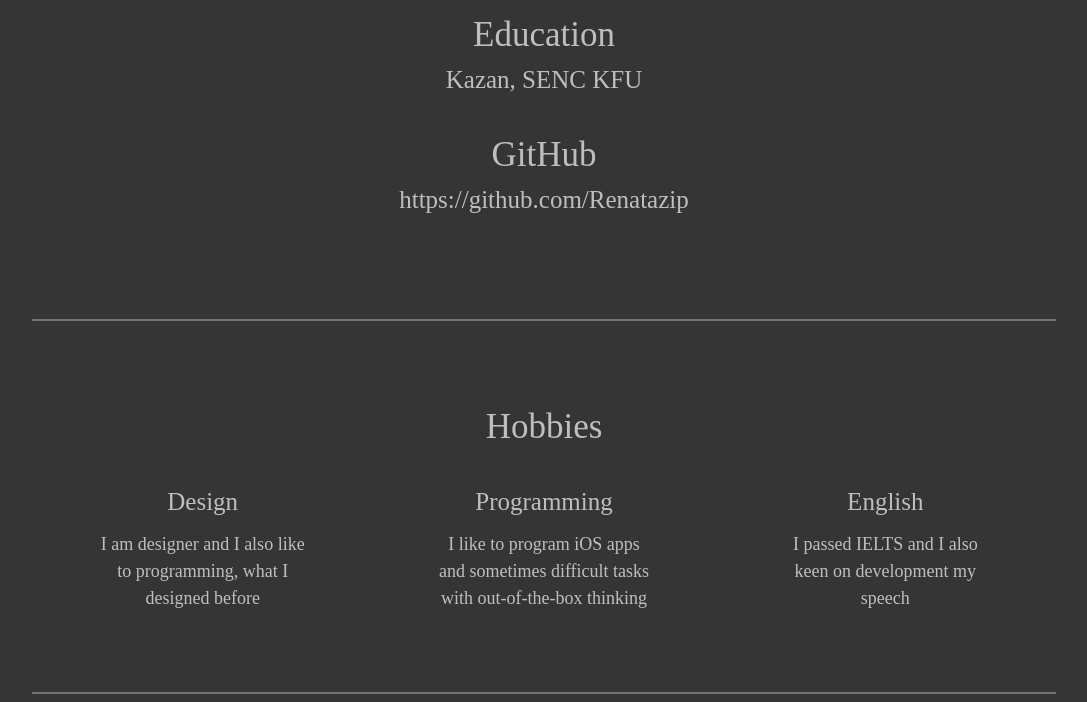
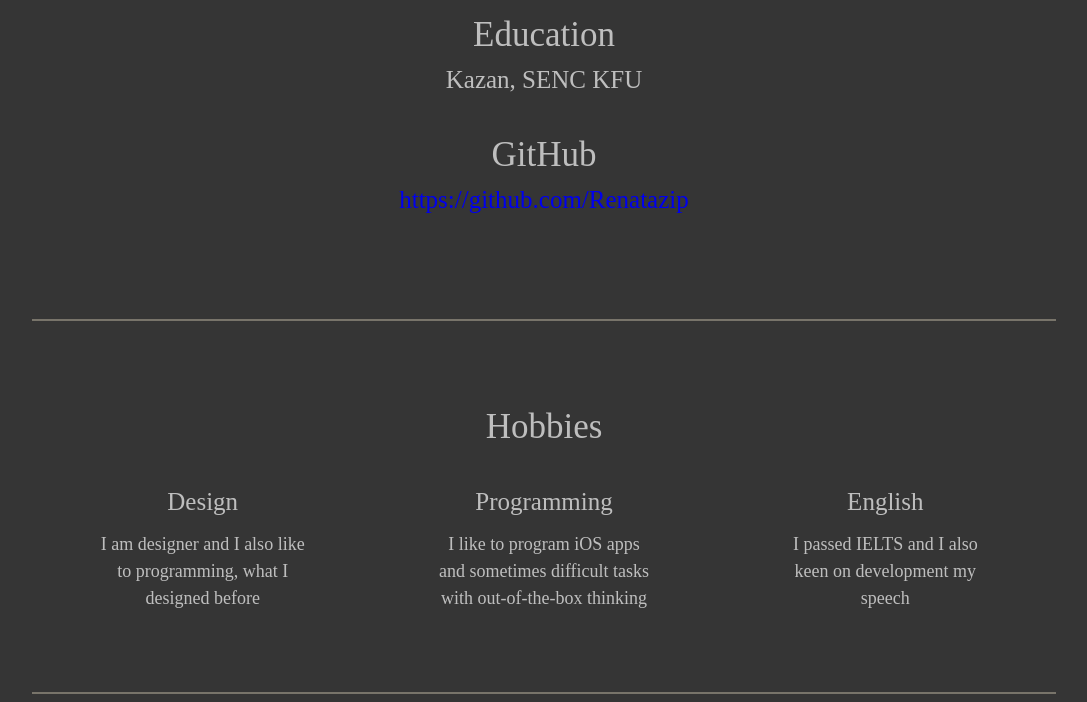
Before and after one commit to Renatazip/lyceume, a plain HTML site: page index.html in a window 1280 px wide. Shown: the part 1349-2051 px from the top of the page, without its empty margins (96-1183 px from the left). Drawn offline with Linux system fonts and the light colour scheme; a web font is replaced by a local one.

Commit message:
add link

```diff
--- a/index.html
+++ b/index.html
@@ -86,7 +86,7 @@
             </div>
             <div class="info__titles">
                 <h1>GitHub</h1>
-                <h2>https://github.com/Renatazip</h2>
+                <a href="https://github.com/Renatazip"><h2>https://github.com/Renatazip</h2></a>
             </div>
         </div>
     </section>
```
